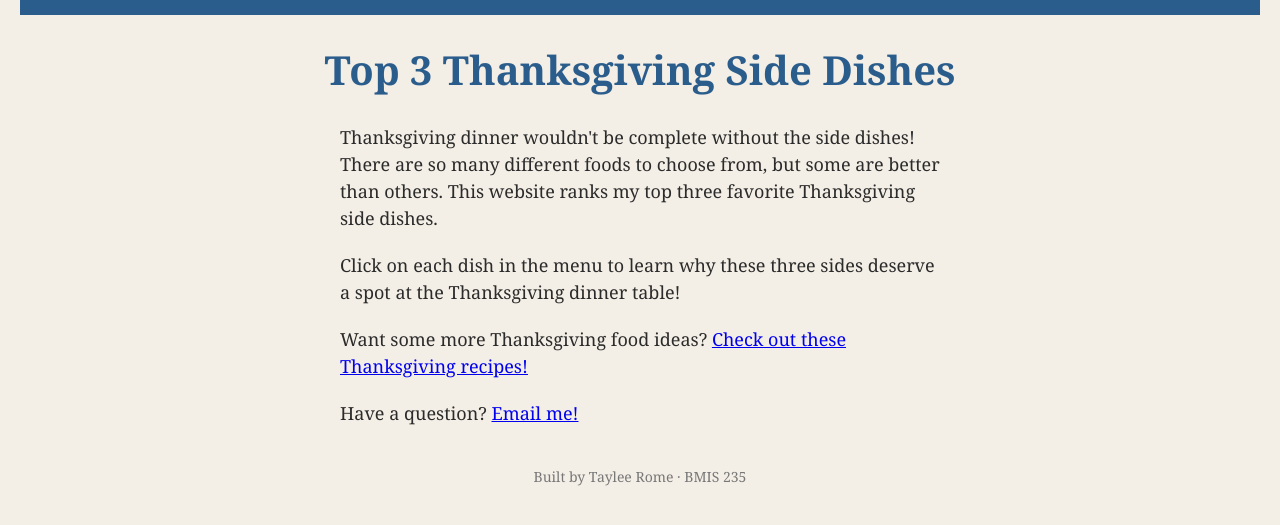
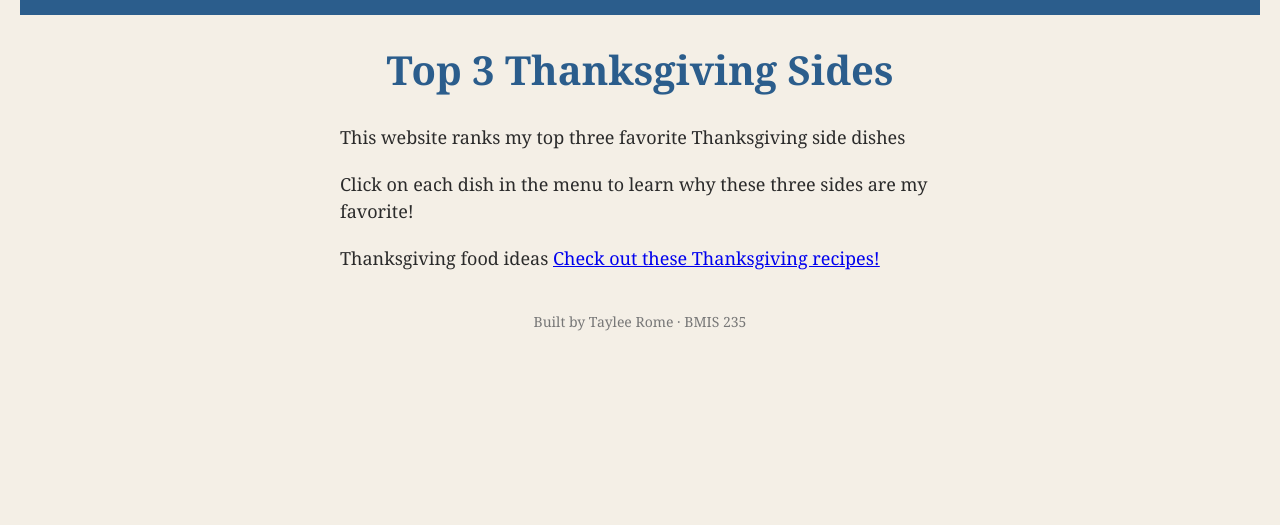
Before and after one commit to taylee13232/bmis235-html-3, a plain HTML site: page index.html in a window 1280 px wide. Shown: the part 71-596 px from the top of the page. Drawn offline with Linux system fonts and the light colour scheme.

Commit message:
Revise headings and content in index.html
Updated the headings and text for clarity and conciseness.

```diff
--- a/index.html
+++ b/index.html
@@ -21,27 +21,20 @@
     <a href="page3.html"><img src="img/page3.png" alt="Stuffing"></a>
 </nav>
 
-<h1>Top 3 Thanksgiving Side Dishes</h1>
+<h1>Top 3 Thanksgiving Sides</h1>
 
 <p>
-Thanksgiving dinner wouldn't be complete without the side dishes!
-There are so many different foods to choose from, but some are
-better than others. This website ranks my top three favorite
-Thanksgiving side dishes.
+This website ranks my top three favorite Thanksgiving side dishes
 </p>
 
 <p>
 Click on each dish in the menu to learn why these three sides
-deserve a spot at the Thanksgiving dinner table!
+are my favorite!
 </p>
 
 <p>
-Want some more Thanksgiving food ideas?
+Thanksgiving food ideas
 <a href="https://www.foodnetwork.com/thanksgiving/thanksgiving-side-dish-recipes" target="_blank">Check out these Thanksgiving recipes!</a>
-</p>
-
-<p>
-Have a question? <a href="mailto:YOUR-EMAIL">Email me!</a>
 </p>
 
 <div class="showcase"></div>
```
